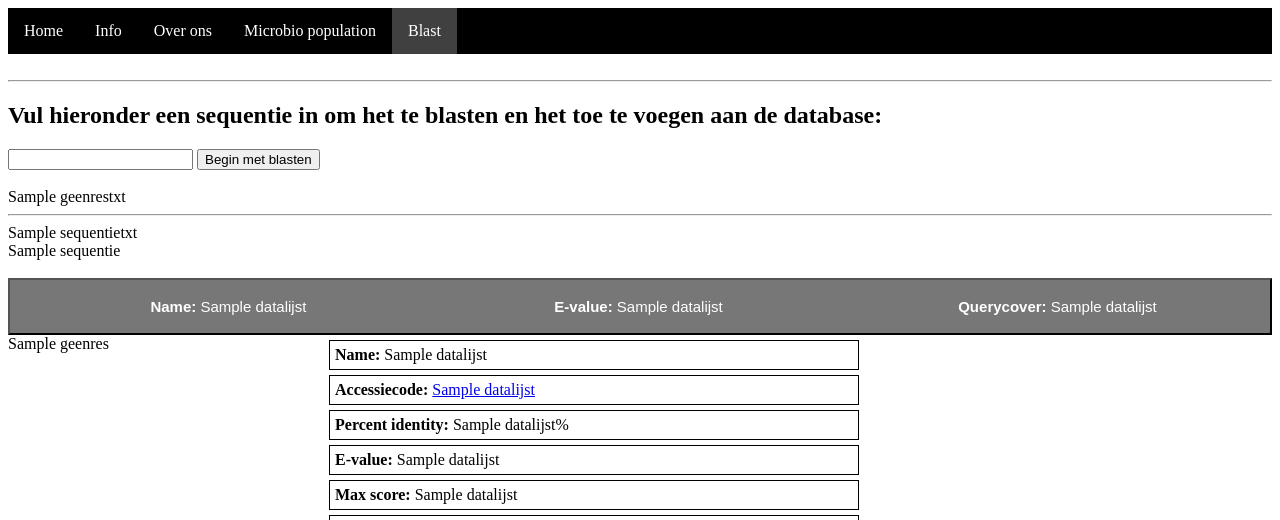
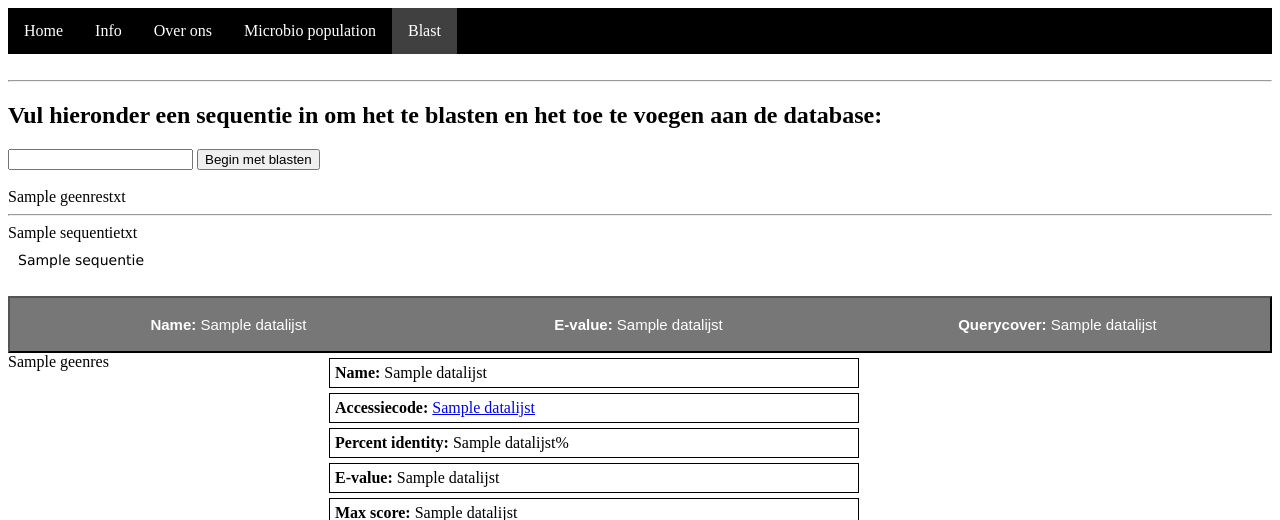
Before and after one commit to HugoCol/AzureFlaskAppCourse4, a Flask app: template templates/blast.html in a window 1280 px wide; the page is wider, and only the part inside the window is pictured. Shown: the top 520 px of that part. Run offline with Flask 2, Linux system fonts and the light colour scheme; the template is opened without the code that fills it: most values are stand-ins (such as "Sample title", 1, 10 or a date in 2020).

Commit message:
Alles af 2

```diff
--- a/app.py
+++ b/app.py
@@ -107,7 +107,7 @@ def blast():
                 fwcount += 2
                 revcount += 2
             for c in hits:
-                if count <= 5:
+                if count <= 25:
                     # Haal de data uit de hit en zet deze in een
                     # zelfbeschrijvende variabele
                     Hit_id = c.find('Hit_id').text
--- a/static/style.css
+++ b/static/style.css
@@ -190,3 +190,15 @@ br {
     width: 41%;
     word-wrap: break-word;
 }
+.sequence3 {
+    font-size: 14px;
+    font-family: 'Ubuntu', 'Lucida Grande',
+    'Lucida Sans Unicode', 'Geneva', 'Verdana', sans-serif;
+    border: 0px solid black;
+    float: left;
+    margin: 5px;
+    padding: 5px;
+    display: table-cell;
+    width: 80%;
+    word-wrap: break-word;
+}
--- a/templates/blast.html
+++ b/templates/blast.html
@@ -28,8 +28,11 @@
 {{ geenrestxt }}
 <hr>
 {{ sequentietxt }}<br>
-{{ sequentie }}
-<br><br>
+{% if sequentie != "" %}
+        <div class="sequence3">
+            {{ sequentie }}
+        </div><br><br>
+{% endif %}
 
 {% for i in datalijst %}
     <button type="button" class="collapsible">
--- a/templates/info.html
+++ b/templates/info.html
@@ -63,8 +63,7 @@ links naar de andere pagina's#}
     sequentie een eiwit sequentie (in drie reading frames) en
     vergelijkt deze met een eiwit sequentie uit de Non-reductant
     protien sequences(nr) database.</p>
-<br>
-
+<br><hr>
 
 </body>
 {#footer#}
--- a/templates/over_ons.html
+++ b/templates/over_ons.html
@@ -31,6 +31,7 @@
     <img src="https://upload.wikimedia.org/wikipedia/commons/e/eb/HAN-merkteken-descriptor.png"
          alt="HAN logo" style="width: 300px; height: 228px; float: right;">
 </p>
+<br><hr>
 </body>
 <footer>
     Bio informatica jaar 1, groep 5
--- a/templates/populatie.html
+++ b/templates/populatie.html
@@ -38,6 +38,7 @@
         </tr>
     {% endfor %}
 </table>
+<br><hr>
 </body>
 
 <footer>
```
